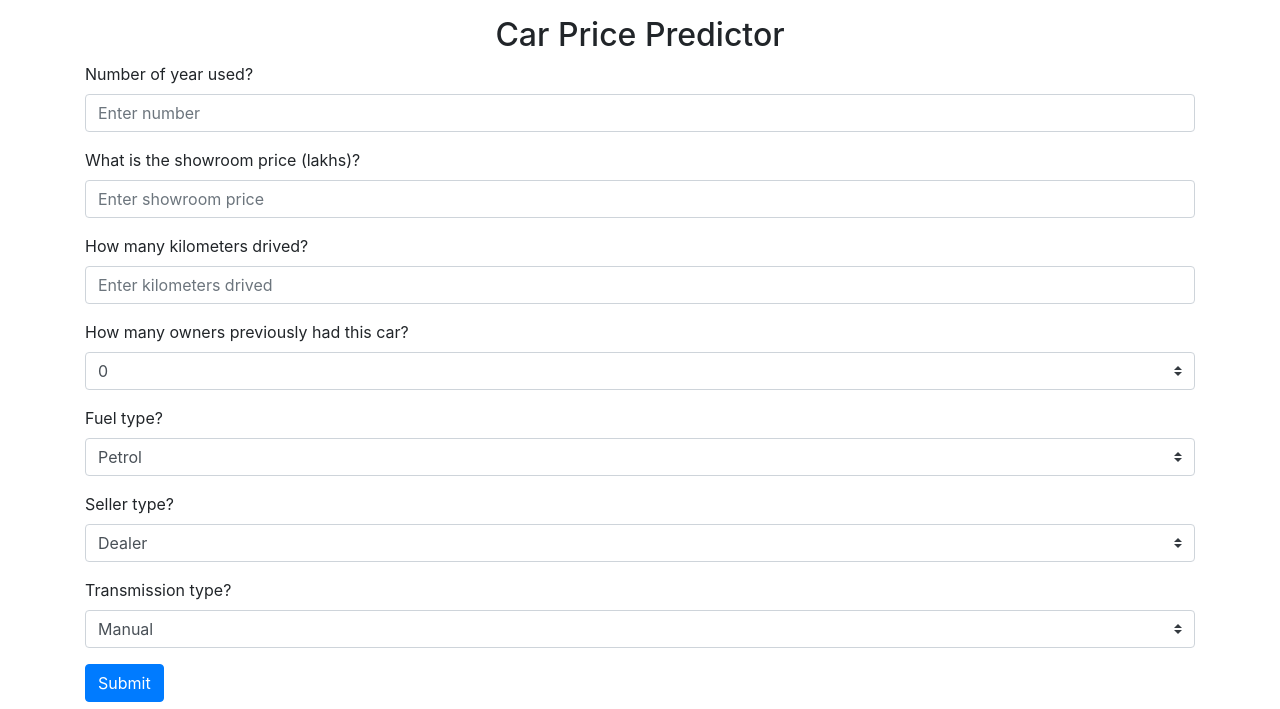
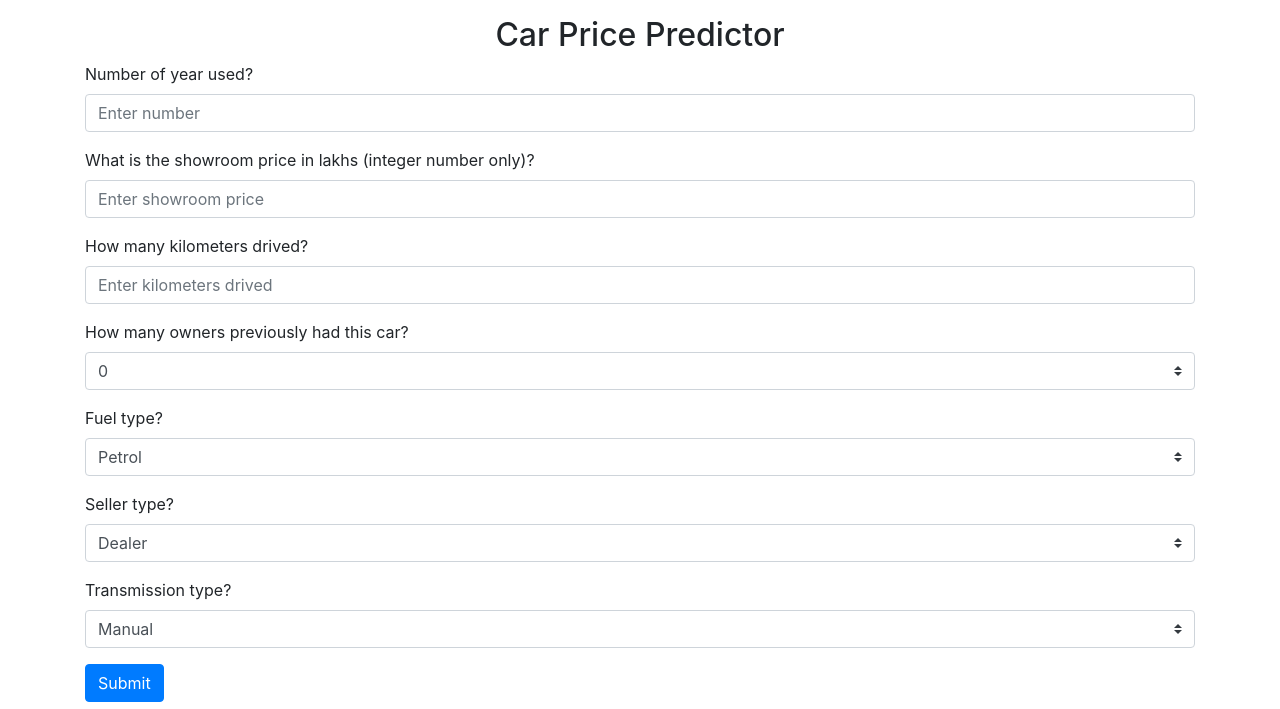
Before and after one commit to ManishGautam001/CarPricePrediction, a Flask app: page / in a window 1280 px wide. Shown: the part 56-765 px from the top of the page. Run offline with Flask 2, Linux system fonts and the light colour scheme; parts of the project's set-up code (start-up, migrations or seed data) failed here and were passed over.

Commit message:
Update index.html

```diff
--- a/templates/index.html
+++ b/templates/index.html
@@ -48,7 +48,7 @@
         <input type="number" name="Years" class="form-control" id="first" placeholder="Enter number">
       </div>
       <div class="form-group">
-        <label for="exampleFormControlInput1">What is the showroom price (lakhs)?</label>
+        <label for="exampleFormControlInput1">What is the showroom price in lakhs (integer number only)?</label>
         <input name="Present_Price" class="form-control" id="second" placeholder="Enter showroom price">
       </div>
       <div class="form-group">
```
